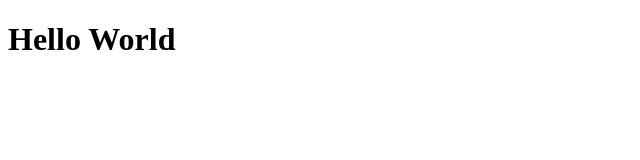
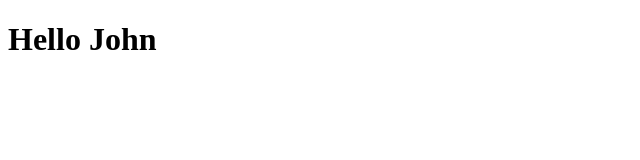
Before and after one commit to Bhumi1995/background-generator, a plain HTML site: page index.html in a window 1280 px wide. Shown: the full height of the page, 0-640 px from the left. Drawn offline with Linux system fonts and the light colour scheme.

Commit message:
header changed

```diff
--- a/index.html
+++ b/index.html
@@ -8,6 +8,6 @@
     <link rel="stylesheet" href="style.css">
 </head>
 <body>
-    <h1>Hello World</h1>
+    <h1>Hello John</h1>
 </body>
 </html>
```
